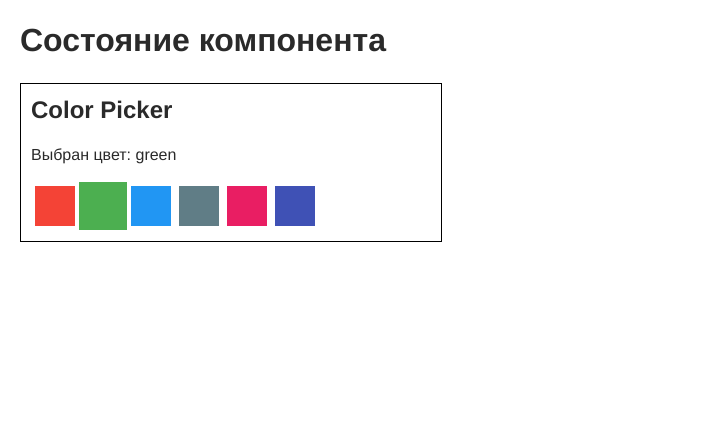
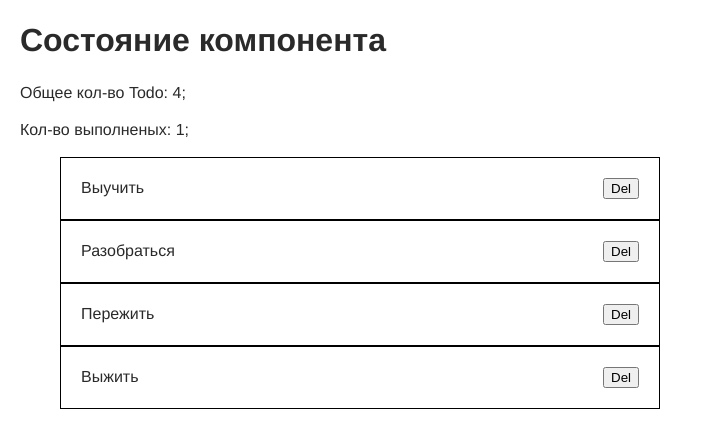
Before and after one commit to baschenko/goit_react_lessons, a React (Create React App) app: page / in a window 1280 px wide. Shown: the top 448 px of the page, without its empty margins (0-703 px from the left). Built offline with nearby package versions, Linux system fonts and the light colour scheme.

Commit message:
add TodoList

```diff
--- a/src/components/App/App.jsx
+++ b/src/components/App/App.jsx
@@ -1,27 +1,59 @@
 // import Counter from 'components/Counter';
-import ColorPicker from 'components/ColorPicker';
+// import ColorPicker from 'components/ColorPicker';
 // import Dropdown from 'components/Dropdown';
-import React from 'react';
+import TodoList from 'components/TodoList';
+import React, { Component } from 'react';
+import initialTodos from '../../todos.json';
 
-const colorPickerOption = [
-  { label: 'red', color: '#F44336' },
-  { label: 'green', color: '#4CAF50' },
-  { label: 'blue', color: '#2196F3' },
-  { label: 'grey', color: '#607D86' },
-  { label: 'pink', color: '#E91E63' },
-  { label: 'indigo', color: '#3F51B5' },
+// const colorPickerOption = [
+//   { label: 'red', color: '#F44336' },
+//   { label: 'green', color: '#4CAF50' },
+//   { label: 'blue', color: '#2196F3' },
+//   { label: 'grey', color: '#607D86' },
+//   { label: 'pink', color: '#E91E63' },
+//   { label: 'indigo', color: '#3F51B5' },
 
-];
+// ];
 
-const App = () => {
+class App extends Component {
+  state = {
+    todos: initialTodos,
+  };
+
+  deleteTodo = (todoId) => {
+    this.setState(prevState => ({
+      todos: prevState.todos.filter(todo => todo.id !== todoId),
+    }));
+  };
+
+
+
+  render() {
+    const { todos } = this.state;
+
+    const coplitedTodosCount = todos.reduce((acc, todo) => (todo.complited ? acc+1: acc), 0);
     return (
       <>
         <h1>Состояние компонента</h1>
         {/* <Counter /> */}
         {/* <Dropdown/> */}
-      <ColorPicker options={colorPickerOption} />
+        {/* <ColorPicker options={colorPickerOption} /> */}
+        <div>
+          <p>
+            Общее кол-во Todo: {todos.length};
+          </p>
+          <p>
+            Кол-во выполненых: {coplitedTodosCount};
+          </p>
+        </div>
+        <TodoList
+          todos={todos}
+          onDeleteTodo={this.deleteTodo}
+        />
       </>
     );
-};
+  }
+}
+
 
 export default App;
--- /dev/null
+++ b/src/components/TodoList/TodoList.css
@@ -0,0 +1,17 @@
+.TodoList {
+  width: 600px;
+}
+
+.TodoList__item {
+  display: flex;
+  align-items: center;
+  justify-content: space-between;
+  padding: 20px;
+  border: 1px solid black;
+}
+
+.TodoList__text {
+  margin-top: 0;
+  margin-bottom: 0;
+  margin-right: 10px;
+}
--- /dev/null
+++ b/src/components/TodoList/TodoList.jsx
@@ -0,0 +1,20 @@
+import React from 'react';
+import './TodoList.css';
+
+const TodoList = ({ todos, onDeleteTodo }) => (
+  <ul className="TodoList">
+    {todos.map(({ id, text }) => (
+      <li
+        key={id}
+        className="TodoList__item"
+      >
+        <p className="TodoList__text">
+          {text}
+        </p>
+        <button onClick={()=> onDeleteTodo(id)}>Del</button>
+      </li>
+    ))}
+  </ul>
+);
+
+export default TodoList;
--- /dev/null
+++ b/src/components/TodoList/index.js
@@ -0,0 +1 @@
+export { default } from './TodoList';
--- /dev/null
+++ b/src/todos.json
@@ -0,0 +1,22 @@
+[
+  {
+    "id": "id-1",
+    "text": "Выучить",
+    "complited": true
+  },
+  {
+    "id": "id-2",
+    "text": "Разобраться",
+    "complited": false
+  },
+  {
+    "id": "id-3",
+    "text": "Пережить",
+    "complited": false
+  },
+  {
+    "id": "id-4",
+    "text": "Выжить",
+    "complited": false
+  }
+]
```
Also changed, not shown: .prettierrc.yaml. Lines whose indentation alone changed are shown as unchanged.
